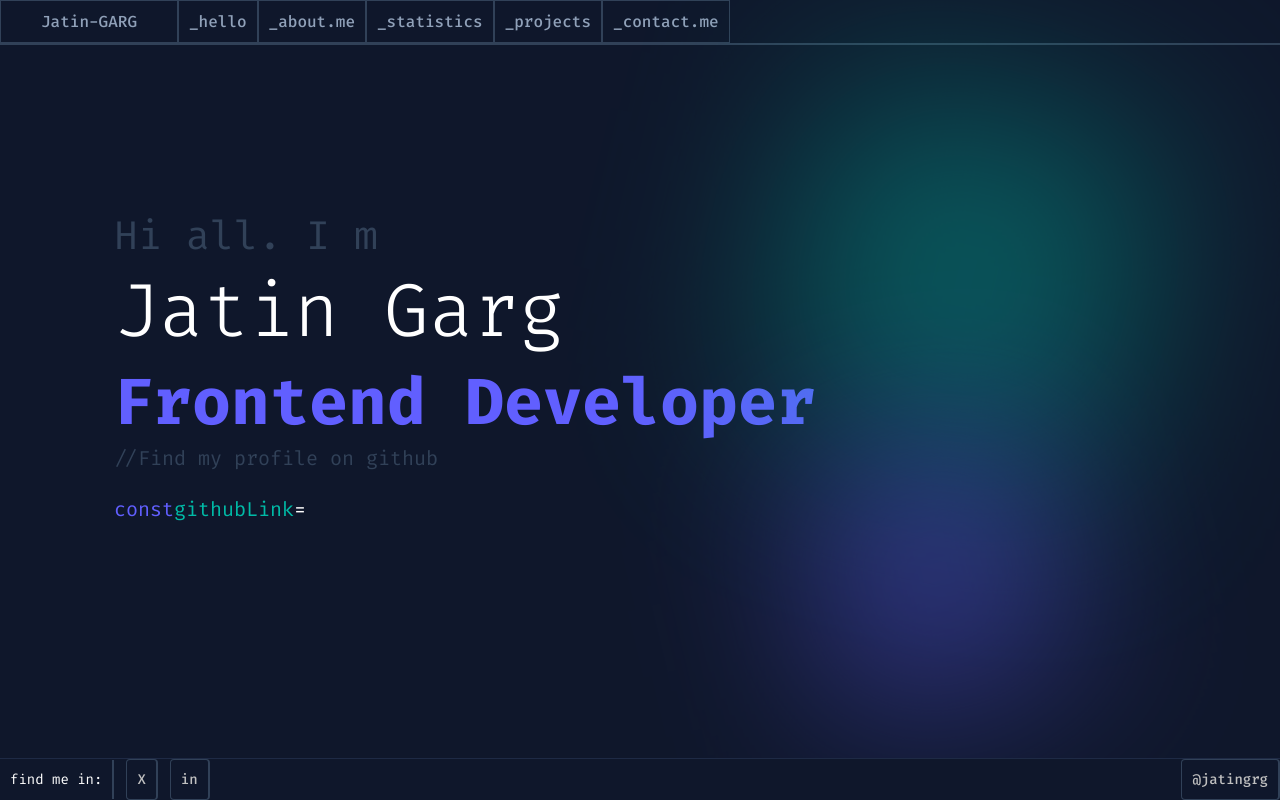
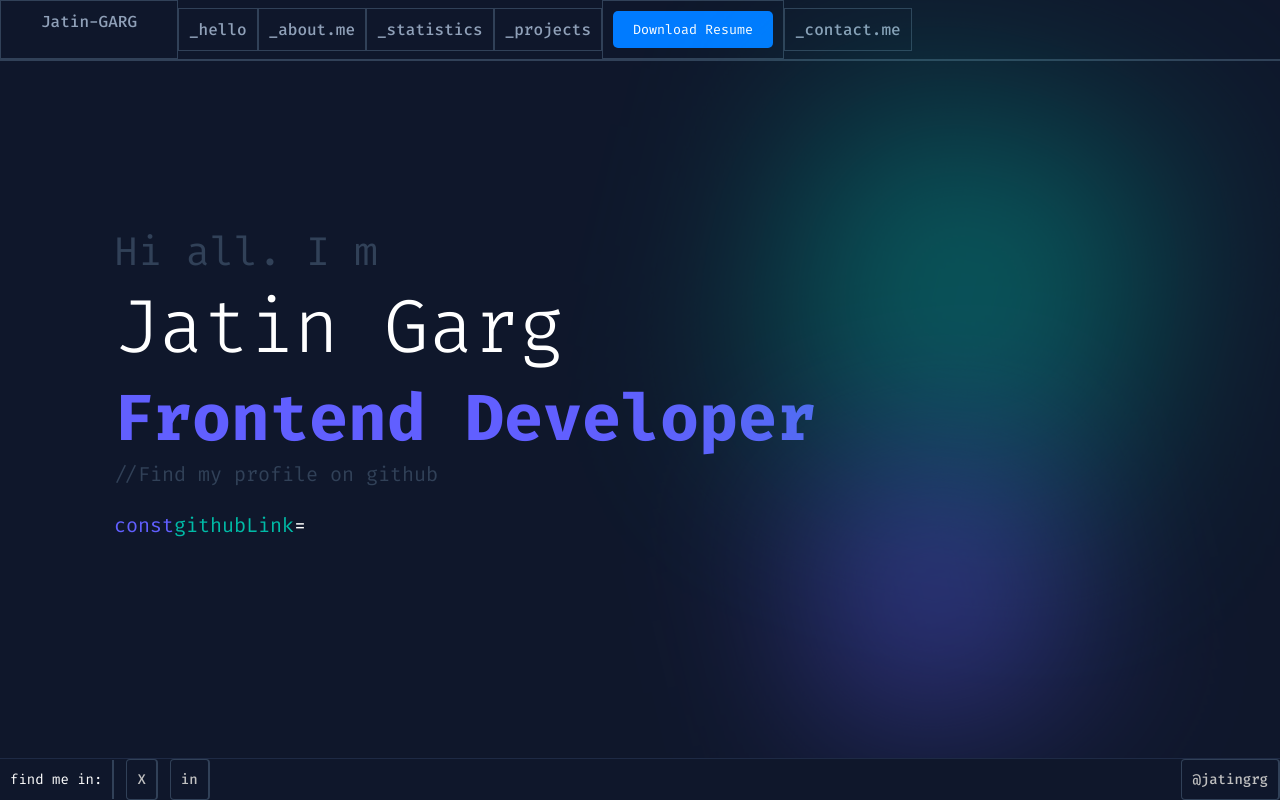
Before and after one commit to jatingrg/myportfolio, a React (Vite) app: page / in a window 1280 px wide. Built offline with nearby package versions, Linux system fonts and the light colour scheme.

Commit message:
updatingthefile

```diff
--- a/src/Components/Navbar.jsx
+++ b/src/Components/Navbar.jsx
@@ -19,6 +19,18 @@ function Navbar() {
           <Link to="/about">_about.me</Link>
           <Link to="/statistcs">_statistics</Link>
           <Link to="/project">_projects</Link>
+          <a href="/resume.pdf" download>
+    <button style={{
+    padding: "10px 20px",
+    backgroundColor: "#007bff",
+    color: "#fff",
+    border: "none",
+    borderRadius: "5px",
+    cursor: "pointer"
+  }}>
+    Download Resume
+  </button>
+</a>
           <div className='nav-right'>
             <Link to="/contact">_contact.me</Link>
           </div>
```
Also changed, not shown: 1 other file (tests, documents, lock files or other folders).
